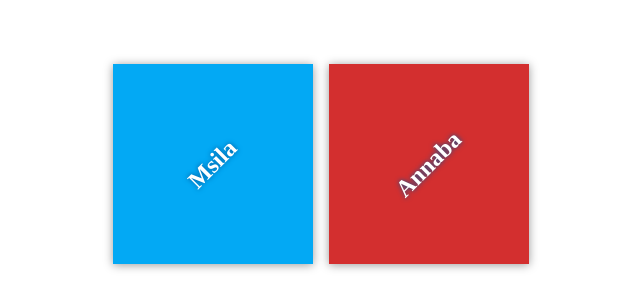
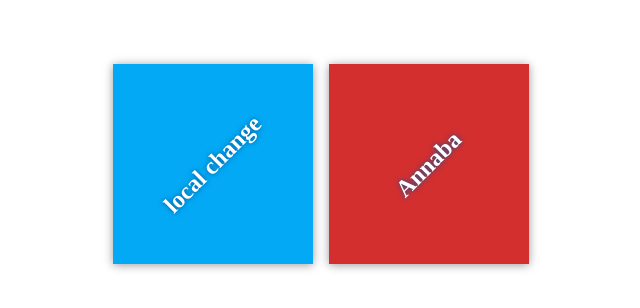
Before and after one commit to Moozes/my-travel-plans, a plain HTML site: page index.html in a window 1280 px wide. Shown: the part 236-544 px from the top of the page, without its empty margins (319-959 px from the left). Drawn offline with Linux system fonts and the light colour scheme.

Commit message:
change msila to 'local change'

```diff
--- a/index.html
+++ b/index.html
@@ -11,7 +11,7 @@
     <div class="container">
         <div class="destination-container">
             <div class="destination" id="florida">
-                <h2>Msila</h2>
+                <h2>local change</h2>
             </div>
 
             <div class="destination" id="paris">
```
